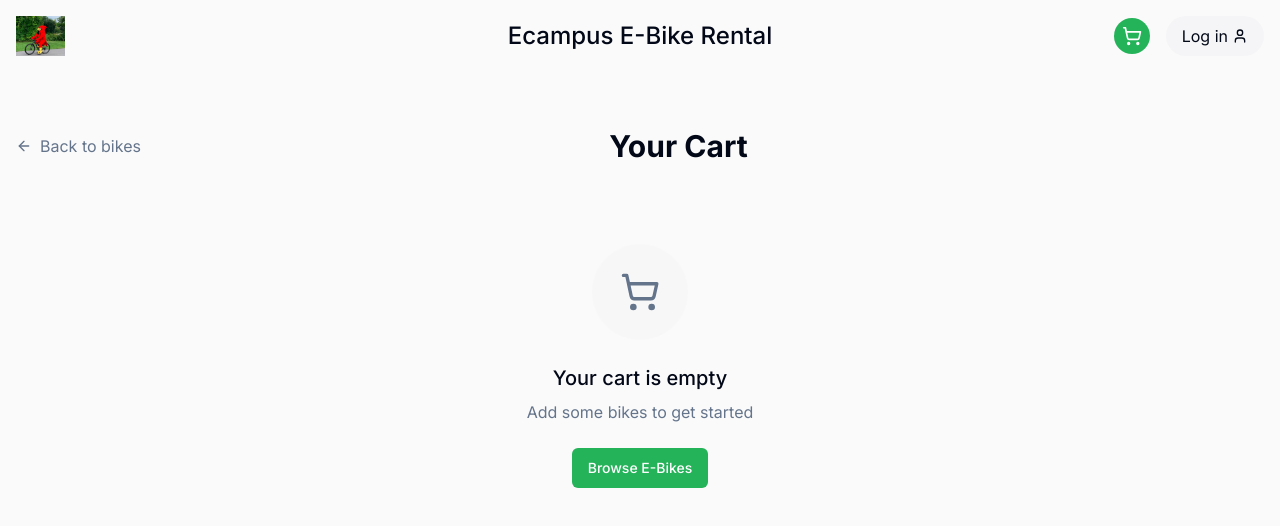
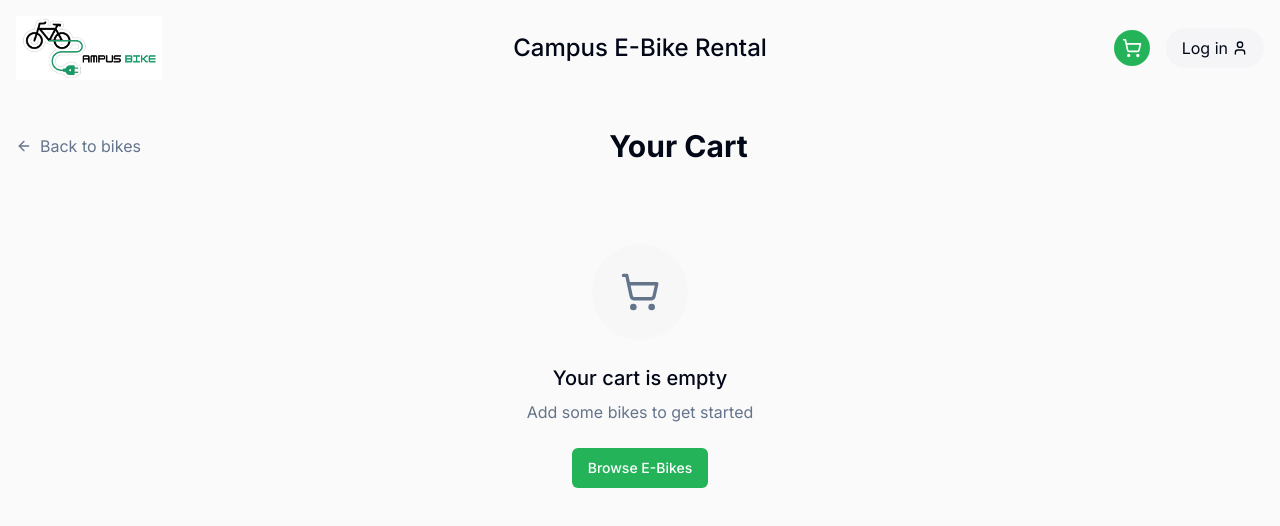
Before and after one commit to Nishan-Khadgi/eco-campus-bike-share, a React (Vite) app: page /cart in a window 1280 px wide. Shown: the top 526 px of the page. Built offline with nearby package versions, Linux system fonts and the light colour scheme.

Commit message:
Update logo and bike images
- Updated the website logo.
- Added provided images for ebike models.

```diff
--- a/src/components/layout/Navbar.tsx
+++ b/src/components/layout/Navbar.tsx
@@ -36,9 +36,9 @@ const Navbar = () => {
           className="flex items-center transition-all-300 hover:opacity-80"
         >
           <img
-            src="/lovable-uploads/8f70293c-7b8c-4305-a502-83b76070d08f.png"
-            alt="Ecampus Bike"
-            className="h-10 w-auto"
+            src="/lovable-uploads/d989f7a3-1b27-4ce2-a62a-96b178e373a4.png"
+            alt="Campus Bike"
+            className="h-16 w-auto"
           />
         </Link>
 
@@ -46,7 +46,7 @@ const Navbar = () => {
           "text-2xl font-medium transition-all-300 absolute left-1/2 transform -translate-x-1/2",
           scrolled ? "opacity-0" : "opacity-100"
         )}>
-          Ecampus E-Bike Rental
+          Campus E-Bike Rental
         </h1>
 
         <div className="flex items-center space-x-4">
--- a/src/pages/Index.tsx
+++ b/src/pages/Index.tsx
@@ -1,6 +1,6 @@
 
 import { useState, useEffect } from 'react';
-import { ChevronDown } from 'lucide-react';
+import { ChevronDown, MapPin } from 'lucide-react';
 import { Button } from '@/components/ui/button';
 import Navbar from '@/components/layout/Navbar';
 import BikeCard, { BikeModel } from '@/components/BikeCard';
@@ -23,10 +23,10 @@ const bikeModels: BikeModel[] = [
   },
   {
     id: 3,
-    name: 'E-Bike Model 3',
+    name: 'Cardinal Cruiser',
     range: 30,
     price: 7,
-    image: '/lovable-uploads/0e6332cd-7454-4162-940c-0770c08aff77.png'
+    image: '/lovable-uploads/cdb9b2d5-27fd-4e87-95bd-83aecf21377f.png'
   }
 ];
 
@@ -162,15 +162,15 @@ const Index = () => {
           <div className="flex flex-col md:flex-row justify-between items-center">
             <div className="mb-6 md:mb-0">
               <img
-                src="/lovable-uploads/8f70293c-7b8c-4305-a502-83b76070d08f.png"
-                alt="Ecampus Bike"
-                className="h-10 w-auto invert"
+                src="/lovable-uploads/d989f7a3-1b27-4ce2-a62a-96b178e373a4.png"
+                alt="Campus Bike"
+                className="h-16 w-auto"
               />
             </div>
 
             <div className="text-center md:text-right">
-              <p className="text-sm text-gray-400 mb-2">© 2023 Ecampus E-Bike. All rights reserved.</p>
-              <p className="text-sm text-gray-400">Contact: ecampusbike@college.edu</p>
+              <p className="text-sm text-gray-400 mb-2">© 2023 Campus E-Bike. All rights reserved.</p>
+              <p className="text-sm text-gray-400">Contact: campusbike@college.edu</p>
             </div>
           </div>
         </div>
@@ -180,20 +180,3 @@ const Index = () => {
 };
 
 export default Index;
-
-// Temporary MapPin component until it's imported from lucide-react
-const MapPin = ({ className }: { className?: string }) => (
-  <svg
-    xmlns="http://www.w3.org/2000/svg"
-    viewBox="0 0 24 24"
-    fill="none"
-    stroke="currentColor"
-    strokeWidth="2"
-    strokeLinecap="round"
-    strokeLinejoin="round"
-    className={className}
-  >
-    <path d="M20 10c0 6-8 12-8 12s-8-6-8-12a8 8 0 0 1 16 0Z"/>
-    <circle cx="12" cy="10" r="3"/>
-  </svg>
-);
```
Also changed, not shown: public/lovable-uploads/d989f7a3-1b27-4ce2-a62a-96b178e373a4.png (added).
